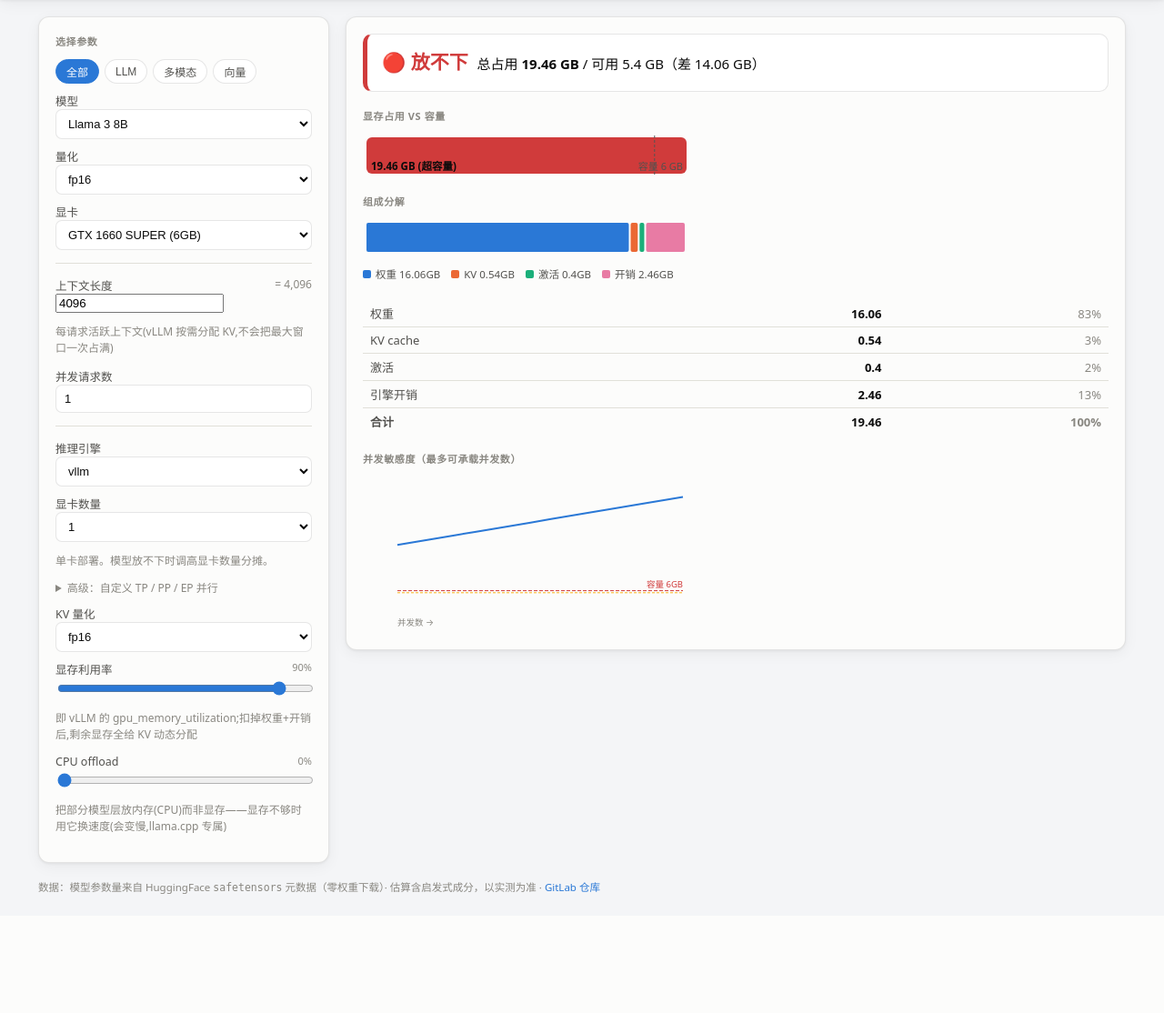
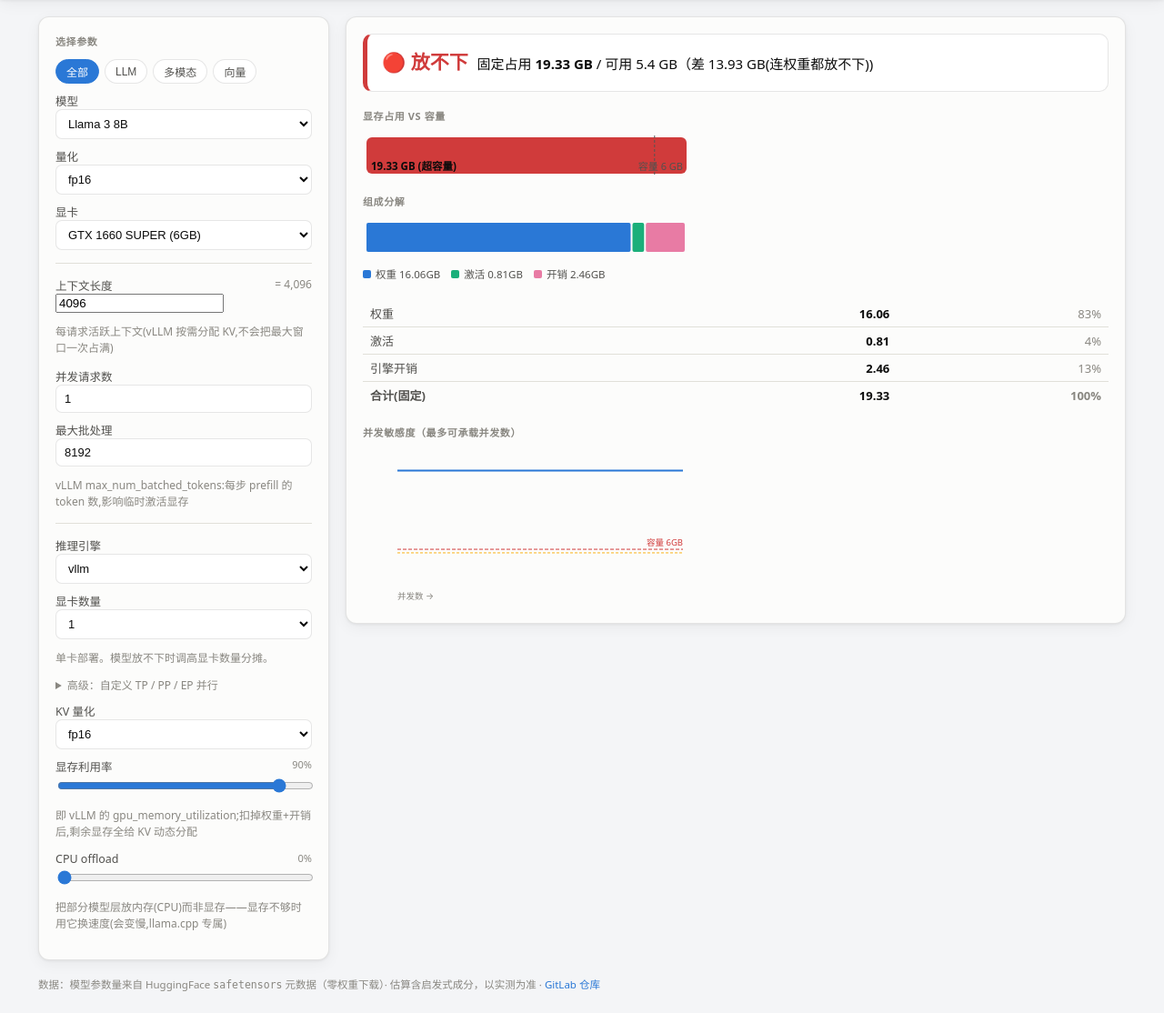
Before and after one commit to Monster-muyu/cc-project, a FastAPI app: page / in a window 1280 px wide. Shown: the part 64-1178 px from the top of the page at 91% size. Before the commit the page ends 1047 px from the top, so only its background shows below. Run offline with FastAPI, Linux system fonts and the light colour scheme.

Commit message:
feat:max_num_batched_tokens参数+KV框自适应并发表+三推荐+headline改固定占用(?v=4)

```diff
--- a/vram_calc/web/app.py
+++ b/vram_calc/web/app.py
@@ -41,6 +41,7 @@ class CalcReq(BaseModel):
     cpu_offload: float = 0.0
     safety_factor: float = 0.9
     exl2_bpw: float = 4.0
+    max_num_batched_tokens: int = 8192
 
 
 def _estimate(req: CalcReq):
@@ -54,7 +55,8 @@ def _estimate(req: CalcReq):
         model=m, gpu=g, quant=req.quant, context_len=req.context_len,
         concurrency=req.concurrency, engine=req.engine, tp=req.tp, pp=req.pp,
         ep=req.ep, kv_quant=req.kv_quant, cpu_offload=req.cpu_offload,
-        safety_factor=req.safety_factor, exl2_bpw=req.exl2_bpw))
+        safety_factor=req.safety_factor, exl2_bpw=req.exl2_bpw,
+        max_num_batched_tokens=req.max_num_batched_tokens))
 
 
 @app.get("/", response_class=HTMLResponse)
--- a/vram_calc/web/static/app.js
+++ b/vram_calc/web/static/app.js
@@ -106,6 +106,7 @@ function currentInput() {
     engine: $("engine").value, tp: +$("tp").value || 1, pp: +$("pp").value || 1,
     ep: +$("ep").value || 1, kv_quant: $("kv_quant").value, cpu_offload: +$("cpu_offload").value,
     safety_factor: +$("gpu_util").value,
+    max_num_batched_tokens: +$("max_batch").value || 8192,
   };
 }
 
@@ -113,7 +114,7 @@ let timer;
 function bindEvents() {
   const debounced = () => { clearTimeout(timer); timer = setTimeout(recalc, 300); };
   ["quant", "gpu", "engine", "tp", "pp", "ep", "kv_quant",
-   "context_len", "concurrency", "cpu_offload", "gpu_util", "model", "gpu_count"].forEach((id) =>
+   "context_len", "concurrency", "max_batch", "cpu_offload", "gpu_util", "model", "gpu_count"].forEach((id) =>
     $(id).addEventListener("input", () => {
       if (id === "cpu_offload") $("offload-val").textContent = Math.round(+$("cpu_offload").value * 100) + "%";
       if (id === "gpu_util") $("util-val").textContent = Math.round(+$("gpu_util").value * 100) + "%";
@@ -143,35 +144,44 @@ function renderResult(r) {
   const perGpu = r.num_gpus > 1 ? `（每卡 ${r.per_gpu_gb} GB）` : "";
   const v = $("verdict");
   v.className = "verdict " + r.verdict;
-  v.innerHTML = `<span class="vbig" style="color:${col}">${txt}</span> 总占用 <b>${r.total_gb} GB</b>${perGpu} ` +
-    `/ 可用 ${r.usable_gb} GB（${hd >= 0 ? "余 " + hd : "差 " + (-hd).toFixed(2)} GB）` +
+  v.innerHTML = `<span class="vbig" style="color:${col}">${txt}</span> 固定占用 <b>${r.total_gb} GB</b>${perGpu} ` +
+    `/ 可用 ${r.usable_gb} GB（${hd >= 0 ? "余 " + hd + " GB 给 KV" : "差 " + (-hd).toFixed(2) + " GB(连权重都放不下)"})` +
     (r.num_gpus > 1 ? ` · 共 ${r.num_gpus} 卡` : "");
   $("chart-capacity").innerHTML = capacityBar(r.total_gb, r.capacity_gb, r.usable_gb, r.verdict);
   $("chart-breakdown").innerHTML = stackedBar(r.breakdown, r.total_gb);
   $("breakdown-table").innerHTML = breakdownTable(r.breakdown, r.total_gb);
 
-  // vLLM dynamic KV capacity
+  // vLLM dynamic KV capacity: adaptive table + recommendations
   const kb = $("kv-capacity");
   if (r.max_kv_tokens > 0) {
-    const ctx = parseContext($("context_len").value) || 0;
-    const conc = +$("concurrency").value || 1;
-    const req = ctx * conc;
+    const B = r.max_kv_tokens;
+    const uCtx = parseContext($("context_len").value) || 0;
+    const uConc = +$("concurrency").value || 1;
     const fmt = (n) => n.toLocaleString();
     const fctx = (n) => (n >= 1e6 ? (n / 1e6).toFixed(1) + "M" : Math.round(n / 1000) + "k");
-    const fits = req <= r.max_kv_tokens;
-    // tradeoff: fixed KV token budget -> max context per request at each concurrency
-    const rows = [1, 2, 4, 8, 16].map((c) => {
-      const mc = Math.floor(r.max_kv_tokens / c);
-      const hi = c === conc ? ' class="hi"' : "";
-      return `<tr${hi}><td>${c} 路并发</td><td>→ ${fctx(mc)} / 请求</td></tr>`;
+    // adaptive concurrency set, always includes the user's value
+    const concs = [...new Set([1, 2, 4, 8, 16, 32, 64, 128, uConc])].sort((a, b) => a - b);
+    const rows = concs.map((c) => {
+      const k = Math.floor(B / c);
+      const hi = c === uConc ? ' class="hi"' : "";
+      return `<tr${hi}><td>${c} 路</td><td>→ ${fctx(k)} / 请求</td></tr>`;
     }).join("");
+    // recommendations driven by the user's inputs
+    const keepConcCtx = Math.floor(B / uConc);
+    const keepCtxConc = uCtx > 0 ? Math.floor(B / uCtx) : null;
+    const balC = Math.max(1, Math.min(128, Math.floor(B / 16384)));   // ~16k context sweet spot
+    const balK = Math.floor(B / balC);
+    const reqNow = uCtx * uConc;
+    let rec = `<div class="rec">▸ 保你的并发 <b>${uConc} 路</b> → 每路最大 <b>${fctx(keepConcCtx)}</b> 上下文</div>`;
+    if (keepCtxConc !== null)
+      rec += `<div class="rec">▸ 保你的上下文 <b>${fctx(uCtx)}</b> → 最多 <b>${keepCtxConc < 1 ? "不足 1 路" : keepCtxConc + " 路"}</b> 并发</div>`;
+    rec += `<div class="rec">▸ 折中 → <b>${balC} 路 × ${fctx(balK)}</b> 上下文(接近满预算)</div>`;
     kb.className = "kv-box";
     kb.innerHTML =
-      `💾 vLLM 动态 KV:权重+开销后剩 <b>${r.kv_budget_gb} GB</b> 给 KV ≈ <b>${fmt(r.max_kv_tokens)}</b> token 位。` +
-      ` <span class="hint">预算固定,并发↔上下文此消彼长:</span>` +
-      `<table class="kv-tbl"><tbody>${rows}</tbody></table>` +
-      `你请求 ${fctx(ctx)} × ${conc}路 = ${fmt(req)} token → ` +
-      (fits ? "✓ 在预算内" : `⚠ 超出,实际受限于 ${fmt(r.max_kv_tokens)} token`);
+      `💾 vLLM 动态 KV:扣掉权重+开销后剩 <b>${r.kv_budget_gb} GB</b> ≈ <b>${fmt(B)}</b> token 位。` +
+      ` <span class="hint">并发↔上下文(预算固定,此消彼长,你的并发高亮):</span>` +
+      `<table class="kv-tbl"><tbody>${rows}</tbody></table>${rec}` +
+      `<div class="rec hint">你当前 ${fctx(uCtx)}×${uConc} = ${fmt(reqNow)} → ${reqNow <= B ? "✓ 在预算内" : "⚠ 超出"}</div>`;
   } else { kb.className = "kv-box empty"; }
 }
 
@@ -208,11 +218,11 @@ function stackedBar(bd, total) {
 
 function breakdownTable(bd, total) {
   const zh = { weights: "权重", kv_cache: "KV cache", activation: "激活", overhead: "引擎开销" };
-  const rows = Object.entries(bd).map(([k, v]) => {
+  const rows = Object.entries(bd).filter(([, v]) => v > 0).map(([k, v]) => {
     const pct = total > 0 ? ((v / total) * 100).toFixed(0) : 0;
     return `<tr><td>${zh[k] || k}</td><td>${v}</td><td>${pct}%</td></tr>`;
   }).join("");
-  return `<table><tbody>${rows}<tr class="tot"><td>合计</td><td>${total}</td><td>100%</td></tr></tbody></table>`;
+  return `<table><tbody>${rows}<tr class="tot"><td>合计(固定)</td><td>${total}</td><td>100%</td></tr></tbody></table>`;
 }
 
 function sweepChart(s) {
--- a/vram_calc/web/static/style.css
+++ b/vram_calc/web/static/style.css
@@ -117,6 +117,8 @@ hr { border: none; border-top: 1px solid var(--grid); margin: 14px 0; }
 .kv-box table.kv-tbl { width: auto; margin: 6px 0 8px; font-size: 12px; }
 .kv-box table.kv-tbl td { border: none; padding: 1px 14px 1px 0; color: #184f95; font-variant-numeric: tabular-nums; }
 .kv-box table.kv-tbl tr.hi td { color: #0d366b; font-weight: 800; }
+.kv-box .rec { font-size: 12px; padding: 2px 0; color: #184f95; }
+.kv-box .rec.hint { color: #52514e; }
 
 /* charts */
 .chart { display: block; max-width: 100%; margin: 2px 0; }
--- a/vram_calc/web/templates/index.html
+++ b/vram_calc/web/templates/index.html
@@ -4,7 +4,7 @@
   <meta charset="utf-8"/>
   <meta name="viewport" content="width=device-width, initial-scale=1"/>
   <title>VRAM 显存计算工具</title>
-  <link rel="stylesheet" href="/static/style.css?v=3"/>
+  <link rel="stylesheet" href="/static/style.css?v=4"/>
 </head>
 <body>
 <header>
@@ -37,6 +37,8 @@
     </label>
     <p class="hint">每请求活跃上下文(vLLM 按需分配 KV,不会把最大窗口一次占满)</p>
     <label>并发请求数 <input id="concurrency" type="number" value="1" min="1"/></label>
+    <label>最大批处理 <input id="max_batch" type="number" value="8192" min="512" step="512"/></label>
+    <p class="hint">vLLM max_num_batched_tokens:每步 prefill 的 token 数,影响临时激活显存</p>
 
     <hr/>
     <label>推理引擎 <select id="engine">
@@ -146,6 +148,6 @@
   </div>
 </div>
 
-<script src="/static/app.js?v=3"></script>
+<script src="/static/app.js?v=4"></script>
 </body>
 </html>
```
Also changed, not shown: tests/test_estimator.py (+11 -8 lines), vram_calc/core/estimator.py (+16 -17 lines).
